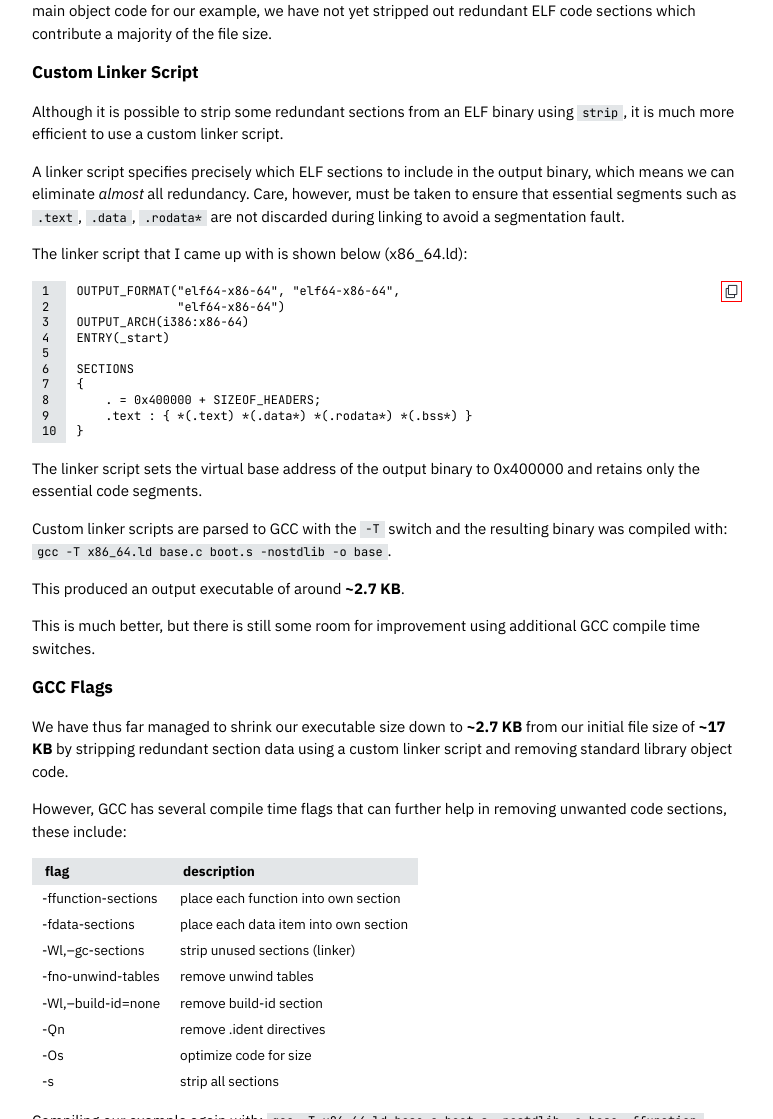
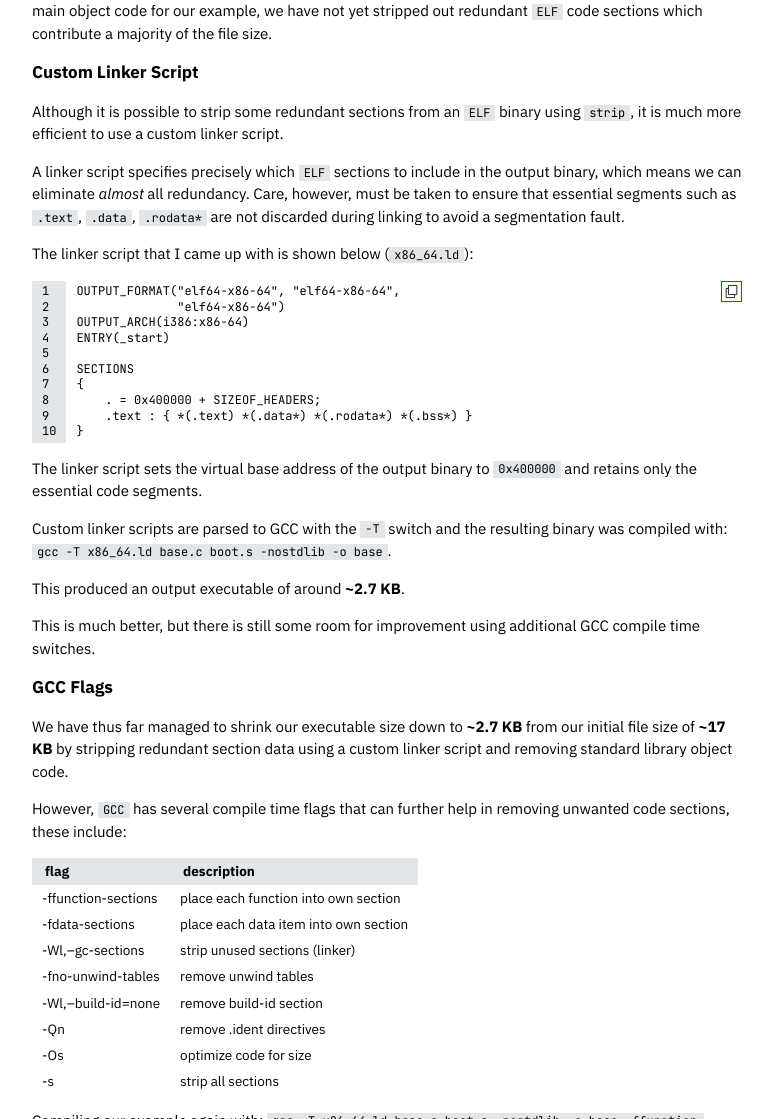
Before and after one commit to microstub/microstub.github.io, a Jekyll site: the page built from _posts/2020-10-24-tiny-linux-c-binaries.md, in a window 1280 px wide and 1400 px high, scrolled down 5134 px. Shown: the part 281-1400 px from the top of the window, without its empty margins (253-1026 px from the left). Built offline with Jekyll 4.4.1, drawn with Linux system fonts in a browser that asks for light colours; nearby versions of some CDN libraries; emoji names are drawn with the system emoji font; some of the changed text lies outside the part shown.

Commit message:
Update 2020-10-24-tiny-linux-c-binaries.md

````diff
--- a/_posts/2020-10-24-tiny-linux-c-binaries.md
+++ b/_posts/2020-10-24-tiny-linux-c-binaries.md
@@ -18,11 +18,11 @@ author_url: https://linkedin.com/in/dylanmuller
 
 # ELF Binaries
 
-The standard file format for executable object code on Linux is ELF (Executable
-and Linkable Format), it is the successor to the older COFF UNIX file format.
+The standard file format for executable object code on Linux is `ELF` (Executable
+and Linkable Format), it is the successor to the older `COFF` `UNIX` file format.
 
-ELF Binaries consist of two sections, the ELF header and file data (object
-code). The ELF header format for 64-bit binaries is shown in the table below:
+`ELF` Binaries consist of two sections, the `ELF` header and file data (object
+code). The `ELF` header format for `64-bit` binaries is shown in the table below:
 
 <div class="overflow-auto" markdown="1">
 
@@ -52,11 +52,11 @@ code). The ELF header format for 64-bit binaries is shown in the table below:
 
 </div>
 
-These data fields are used by the Linux PL (program loader) to resolve the entry
-point for code execution along with various fields such as the ABI version, ISA
+These data fields are used by the Linux `PL` (program loader) to resolve the entry
+point for code execution along with various fields such as the `ABI` version, `ISA`
 type, as well as section listings.
 
-A sample hello world program is shown below and was compiled with GCC using `gcc
+A sample hello world program is shown below and was compiled with `GCC` using `gcc
 main.c -o example`.
 
 ```
@@ -72,7 +72,7 @@ This produced an output executable of almost **~17 KB** ! If you've ever
 programmed in assembly you might be surprised at the rather large file size for
 such a simple program.
 
-GNU-binutils `objdump` allows us to inspect the full list of ELF sections with
+`GNU-binutils` `objdump` allows us to inspect the full list of `ELF` sections with
 the `-h` flag.
 
 After running `objdump -h example` on our sample binary we see that there are a
@@ -83,14 +83,14 @@ redundant data.
 
 ![enter image description here](https://lunarjournal.github.io/images/2/01.png)
 
-GNU-binutils comes with a handy utility called `strip`, which attempts to remove
+`GNU-binutils` comes with a handy utility called `strip`, which attempts to remove
 unused ELF sections from a binary. Running `strip -s example` results only in a
 slightly reduced file of around **~14.5 KB**. Clearly, we need to strip much
 more! :open_mouth:
 
 # Size Optimisation
 
-GCC contains a large number of optimisation flags, these include the common :
+`GCC` contains a large number of optimisation flags, these include the common :
 `-O2 -O3 -Os` flags as well as many more less widely used compile time options,
 which we will explore further. However, since we have not yet compiled with any
 optimisation thus far, and as a first step we recompile the above example with
@@ -124,7 +124,7 @@ of parameters for linux system calls is as follows:
 | 7 | arg 6          | r9       |
 
 
-Arguments at user mode level (cdecl calling convention), however, are parsed in
+Arguments at user mode level (`cdecl` calling convention), however, are parsed in
 the following order:
 
 | # | description | register (64-bit)    |
@@ -136,8 +136,8 @@ the following order:
 | 5 | arg 5       | r8  |
 | 6 | arg 6       | r9  |
 
-To call through to the linux kernel from C, an assembly wrapper was required to
-translate user mode arguments (C formal parameters) into kernel syscall
+To call through to the linux kernel from `C`, an assembly wrapper was required to
+translate user mode arguments (`C` formal parameters) into kernel `syscall`
 arguments:
 
 ```
@@ -152,8 +152,8 @@ syscall:
 	ret
 ```
 
-We may then make a call to this assembly routine from C using the following
-function  signature:
+We may then make a call to this assembly routine from `C` using the following
+function signature:
 
 ```
 void* syscall(
@@ -173,7 +173,7 @@ Syscall `0x1` takes three arguments and has the following signature:
 
 `sys_write( unsigned int fd, const char *buf, size_t count)`
 
-A file called base.c was created, implementing both syscall and print wrappers:
+A file called `base.c` was created, implementing both `syscall` and print wrappers:
 
 ```
 // base.c
@@ -208,7 +208,7 @@ int main(int agrc, char *argv[]){
 }
 ```
 
-In order to instruct GCC to prevent linking in standard library object code, the
+In order to instruct `GCC` to prevent linking in standard library object code, the
 `-nostdlib` flag should be passed at compile time. There is one caveat however,
 in that certain symbols, such as `_start` , which handle program startup and the
 parsing of the command line arguments to `main` , will be left up to us to
@@ -263,20 +263,20 @@ Finally gcc was invoked with `gcc base.c boot.s -nostdlib -o base`.
 
 Wait what!? We still get a ~14kb executable after all that work? Yep, and
 although we have optimised the main object code for our example, we have not yet
-stripped out redundant ELF code sections which contribute a majority of the file
+stripped out redundant `ELF` code sections which contribute a majority of the file
 size.
 
 # Custom Linker Script
 
-Although it is possible to strip some redundant sections from an ELF binary
+Although it is possible to strip some redundant sections from an `ELF` binary
 using `strip`, it is much more efficient to use a custom linker script.
 
-A linker script specifies precisely which ELF sections to include in the output
+A linker script specifies precisely which `ELF` sections to include in the output
 binary, which means we can eliminate *almost* all redundancy. Care, however,
 must be taken to ensure that essential segments such as `.text`, `.data`,
 `.rodata*` are not discarded during linking to avoid a segmentation fault.
 
-The linker script that I came up with is shown below (x86_64.ld):
+The linker script that I came up with is shown below (`x86_64.ld`):
 
 ```
 OUTPUT_FORMAT("elf64-x86-64", "elf64-x86-64",
@@ -291,7 +291,7 @@ SECTIONS
 }
 ```
 
-The linker script sets the virtual base address of the output binary to 0x400000
+The linker script sets the virtual base address of the output binary to `0x400000`
 and retains only the essential code segments.
 
 Custom linker scripts are parsed to GCC with the `-T` switch and the resulting
@@ -308,7 +308,7 @@ We have thus far managed to shrink our executable size down to **~2.7 KB** from
 initial file size of **~17 KB** by stripping redundant section data using a custom
 linker script and removing standard library object code.
 
-However, GCC has several compile time flags that can further help in removing
+However, `GCC` has several compile time flags that can further help in removing
 unwanted code sections, these include:
 
 | flag                 | description                           |
@@ -335,7 +335,7 @@ This results in an output executable of **~640 bytes**.
 # SSTRIP
 
 Despite all our optimisation thus far, there are still a few redundant code and
-data sections in our dynamically linked output executable. Enter sstrip...
+data sections in our dynamically linked output executable. Enter `sstrip`...
 
 [sstrip](https://github.com/aunali1/super-strip) is a useful utility that
 attempts to identify which sections of an ELF binary are to be loaded into
@@ -348,13 +348,13 @@ bytes** !
 
 At this point it would probably be best to switch to assembly to get smaller
 file sizes, however the goal of this journal was to create small executables
-written in C and I think we've done quite well to reduce in size from **~17 KB**
+written in `C` and I think we've done quite well to reduce in size from **~17 KB**
 down to **~830 bytes**!
 
 ![enter image description here](https://lunarjournal.github.io/images/2/08.png)
 
 As a final comment you might be wondering if we could have simply run `sstrip`
-from our 17kb executable in the first place and the answer would be, no.
+from our **17 KB** executable in the first place and the answer would be, no.
 
 I tried doing this and ended up with a binary image of around ~12 KB so it seems
 the sstrip needs a bit of additional assistance in the form our our manual
````
